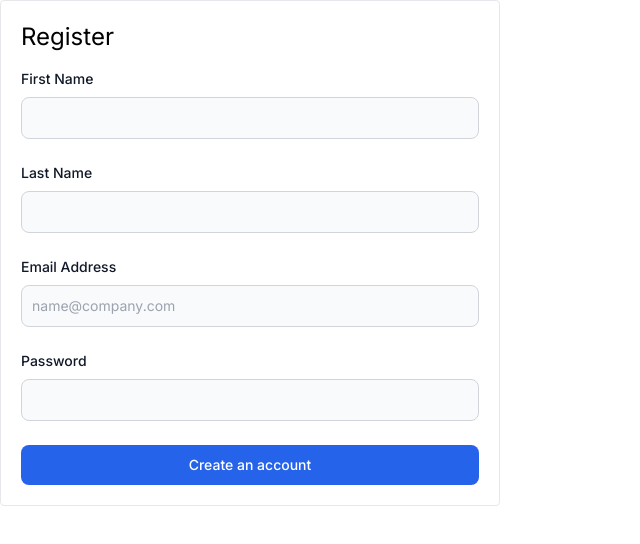
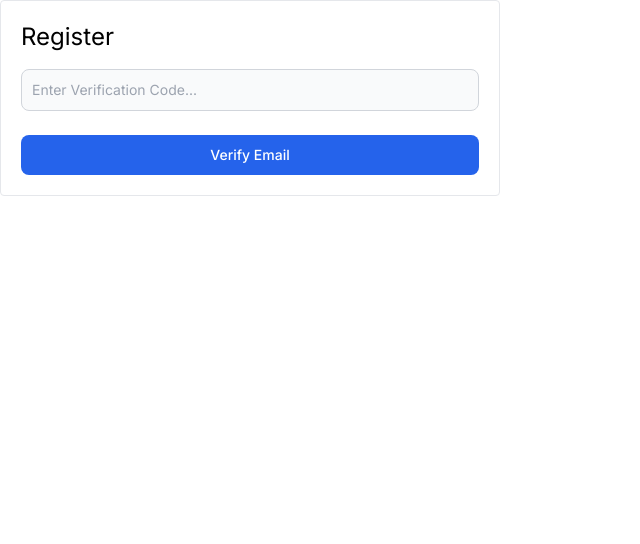
Before and after one commit to AR123456/clerk-app, a Next.js app: page /register in a window 1280 px wide. Shown: the top 544 px of the page, without its empty margins (0-640 px from the left). Built offline with nearby package versions, Linux system fonts and the light colour scheme; no server answers.

Commit message:
enter verification code form

```diff
--- a/app/register/page.jsx
+++ b/app/register/page.jsx
@@ -18,7 +18,7 @@ const RegisterPage = () => {
   const [firstName, setFirstName] = useState("");
   const [lastName, setLastName] = useState("");
   const [password, setPassword] = useState("");
-  const [pendingVerification, setPendingVerification] = useState(false);
+  const [pendingVerification, setPendingVerification] = useState(true);
   const [code, setCode] = useState("");
   const router = useRouter();
 
@@ -37,6 +37,12 @@ const RegisterPage = () => {
         password,
       });
       // Send mail
+      await signUp.prepareEmailAddressVerification({
+        // strategy object email link or email code
+        strategy: "email_code",
+      });
+      // present form to enter coded to user
+      setPendingVerification(true);
     } catch (error) {
       console.log(error);
     }
```
